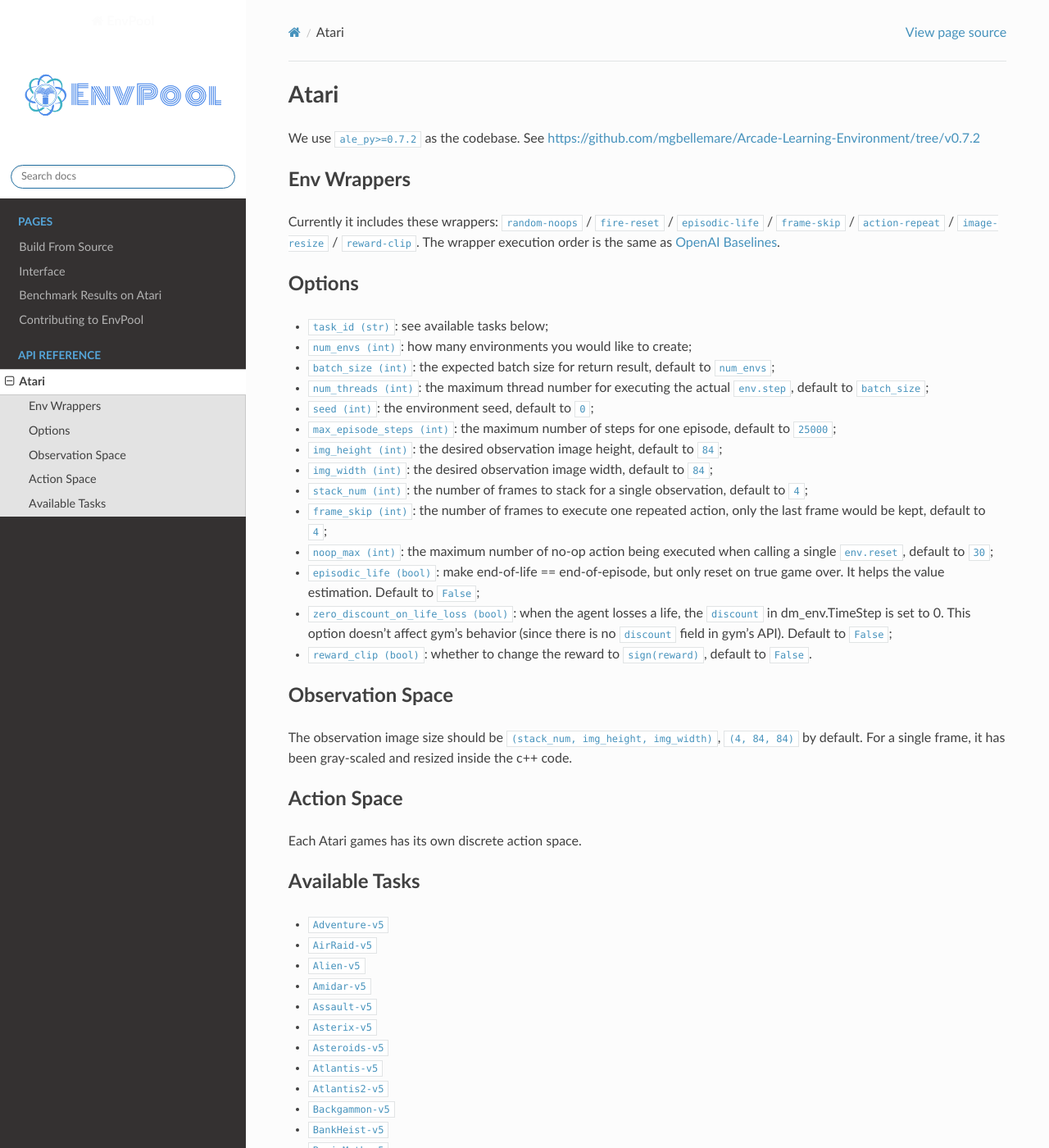
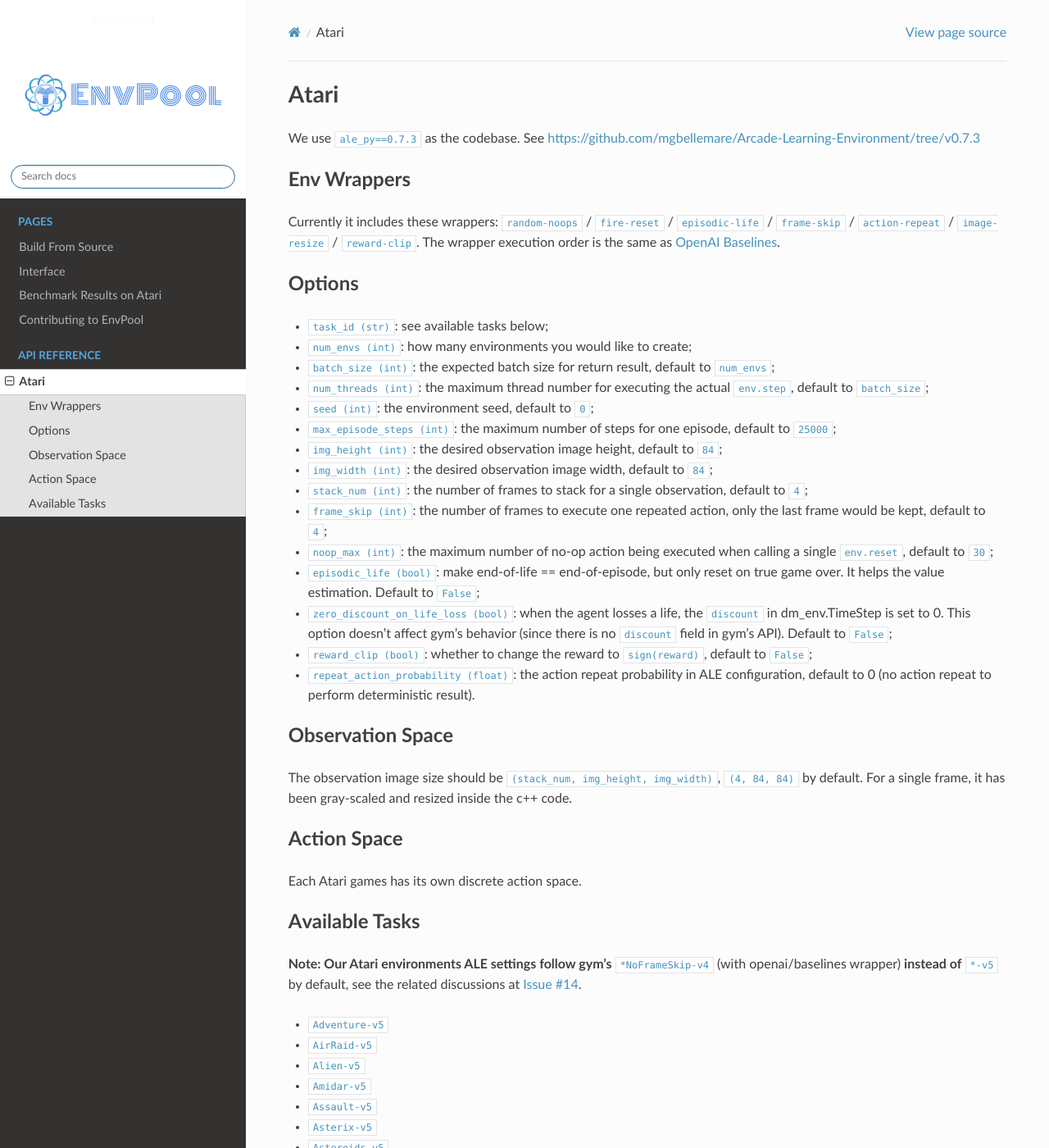
Before and after one commit to sail-sg/envpool, a Sphinx documentation site: the page built from docs/api/atari.rst, in a window 1280 px wide and 1400 px high. Shown: the whole window at 82% size. Built offline with Sphinx 7.4.7 and the Read the Docs theme 2.0.0, drawn with Linux system fonts in a browser that asks for light colours.

Commit message:
Fix black screen and add repeat_action_probability (#15)
* upgrade ale_py to 0.7.3

```diff
--- a/docs/api/atari.rst
+++ b/docs/api/atari.rst
@@ -1,8 +1,8 @@
 Atari
 =====
 
-We use ``ale_py>=0.7.2`` as the codebase.
-See https://github.com/mgbellemare/Arcade-Learning-Environment/tree/v0.7.2
+We use ``ale_py==0.7.3`` as the codebase.
+See https://github.com/mgbellemare/Arcade-Learning-Environment/tree/v0.7.3
 
 
 Env Wrappers
@@ -42,7 +42,10 @@ Options
   behavior (since there is no ``discount`` field in gym's API). Default to
   ``False``;
 * ``reward_clip (bool)``: whether to change the reward to ``sign(reward)``,
-  default to ``False``.
+  default to ``False``;
+* ``repeat_action_probability (float)``: the action repeat probability in ALE
+  configuration, default to 0 (no action repeat to perform deterministic
+  result).
 
 Observation Space
 -----------------
@@ -60,6 +63,11 @@ Each Atari games has its own discrete action space.
 
 Available Tasks
 ---------------
+
+**Note: Our Atari environments ALE settings follow gym's** ``*NoFrameSkip-v4``
+(with openai/baselines wrapper) **instead of** ``*-v5`` by default, see the
+related discussions at
+`Issue #14 <https://github.com/sail-sg/envpool/issues/14>`_.
 
 * ``Adventure-v5``
 * ``AirRaid-v5``
--- a/docs/spelling_wordlist.txt
+++ b/docs/spelling_wordlist.txt
@@ -19,3 +19,4 @@ parallelization
 parallelly
 mypy
 numpy
+openai
```
Also changed, not shown: 3 other files.
